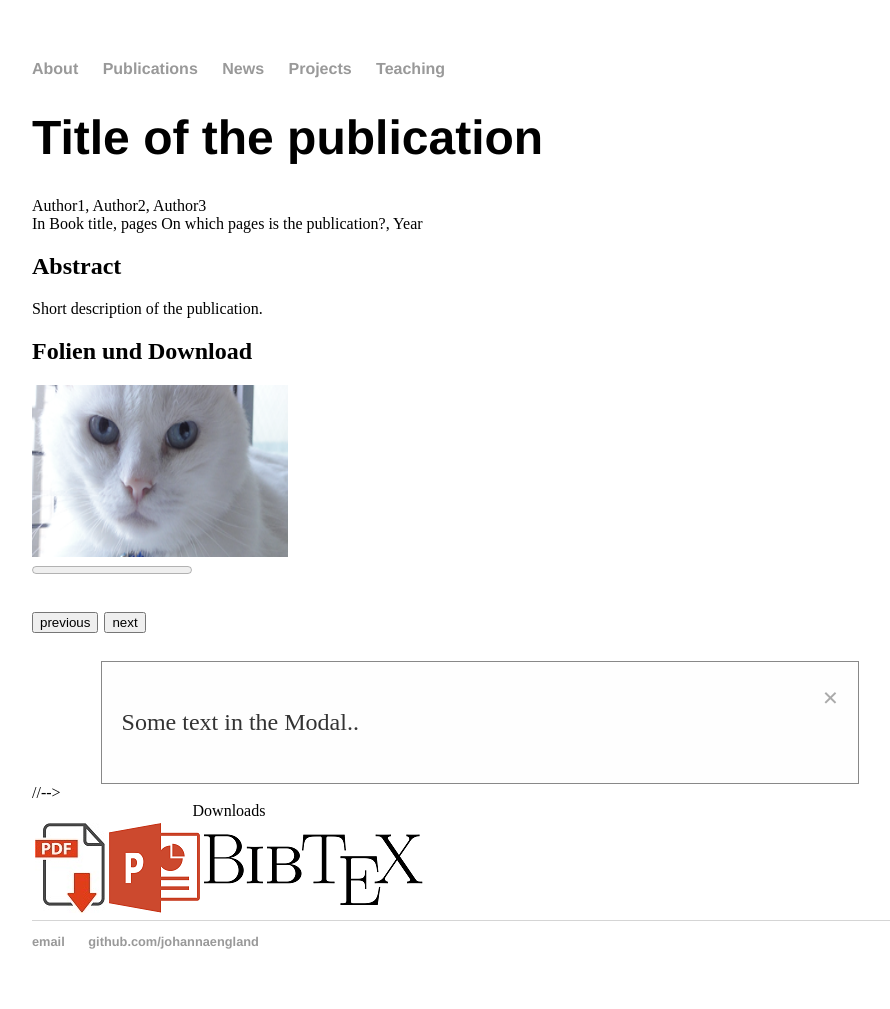
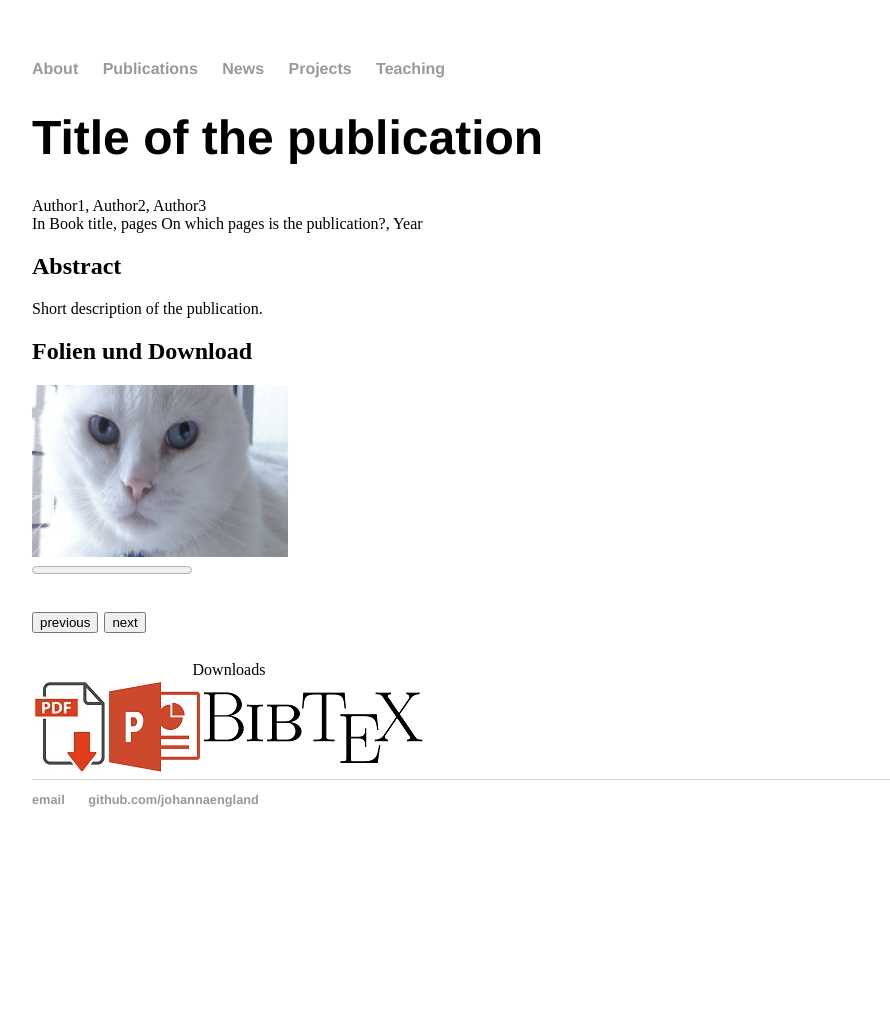
Before and after one commit to johannaengland/johannaengland.github.io, a Jekyll site: the page built from _publications/year-example-publication.md, in a window 1280 px wide. Shown: the whole page, without its empty margins (160-1050 px from the left). Built offline with Jekyll 4.4.1, drawn with Linux system fonts in a browser that asks for light colours; after the commit the page ends 900 px from its top, so only the background shows below that.

Commit message:
Update publications.html

```diff
--- a/_layouts/publications.html
+++ b/_layouts/publications.html
@@ -32,10 +32,9 @@
         <button type="button" onclick="slideshow(1)">next</button>
     </p>
     <!-- The Modal -->
-    <!--
-    <div id="myModal" class="modal">
+    <!--<div id="myModal" class="modal">-->
       <!-- Modal content -->
-      <div class="modal-content">
+      <!--<div class="modal-content">
         <span class="close">&times;</span>
         <p>Some text in the Modal..</p>
       </div>
```
